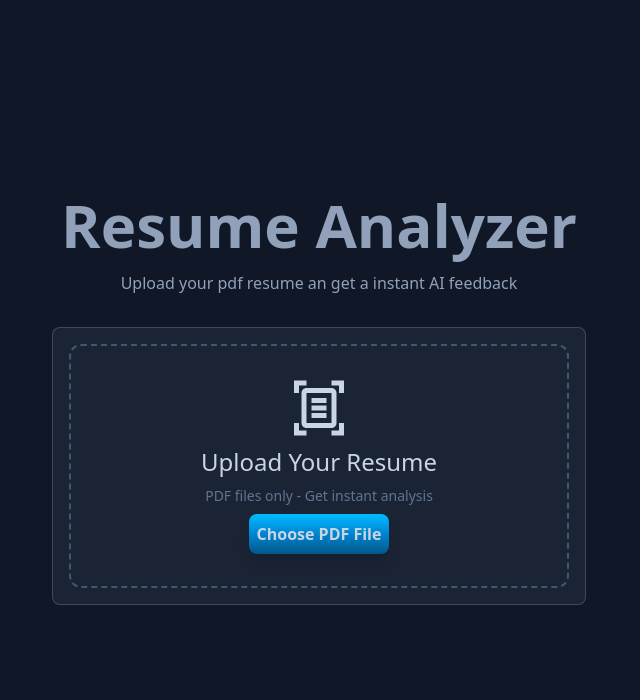
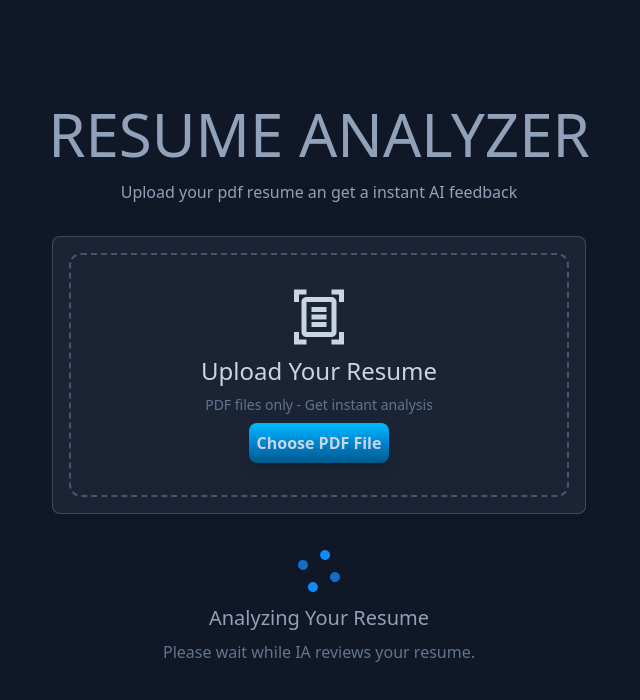
Before and after one commit to thecoderbutcher/resume.analyzer, a React (Vite) app: page / in a window 1280 px wide. Shown: the top 700 px of the page, without its empty margins (321-961 px from the left). Built offline with nearby package versions, Linux system fonts and the light colour scheme.

Commit message:
add loading resume view

```diff
--- /dev/null
+++ b/constants/Content.js
@@ -0,0 +1,4 @@
+export const title = {
+  es: {},
+  en:{}
+}
--- a/package.json
+++ b/package.json
@@ -14,6 +14,7 @@
     "react": "^19.1.1",
     "react-dom": "^19.1.1",
     "react-icons": "^5.5.0",
+    "react-spinners": "^0.17.0",
     "tailwindcss": "^4.1.14"
   },
   "devDependencies": {
--- a/src/App.jsx
+++ b/src/App.jsx
@@ -1,5 +1,6 @@
+import LoadingResume from "./components/LoadingResume"
 import Title from "./components/Title"
-import UploadReseume from "./components/UploadReseume"
+import UploadReseume from "./components/UploadResume"
 
 function App() {
 
@@ -7,6 +8,7 @@ function App() {
     <main className="flex flex-col w-screen h-screen bg-gray-900 items-center justify-center text-slate-400">
       <Title/>
       <UploadReseume />
+      <LoadingResume />
     </main>
   )
 }
--- /dev/null
+++ b/src/components/LoadingResume.jsx
@@ -0,0 +1,12 @@
+import { HashLoader } from "react-spinners";
+const LoadingResume = () => {
+  return (
+    <div className="flex flex-col justify-center items-center gap-2 p-8 mx-auto">
+      <HashLoader color="#108bfc" />
+      <h3 className="text-lg sm:text-xl">Analyzing Your Resume</h3>
+      <p className="text-sm sm:text-base text-slate-500">Please wait while IA reviews your resume.</p>
+    </div>
+  );
+};
+
+export default LoadingResume;
--- a/src/components/Title.jsx
+++ b/src/components/Title.jsx
@@ -1,7 +1,7 @@
 const Title = () => {
   return (
     <div className="flex flex-col gap-4 mb-8 items-center justify-center">
-      <h1 className="text-6xl font-semibold">Resume Analyzer</h1>
+      <h1 className="text-6xl  uppercase">Resume Analyzer</h1>
       <p className="font-light">
         Upload your pdf resume an get a instant AI feedback
       </p>
```
Also changed, not shown: src/components/UploadResume.jsx (renamed from src/components/UploadReseume.jsx), 1 other file (tests, documents, lock files or other folders).
